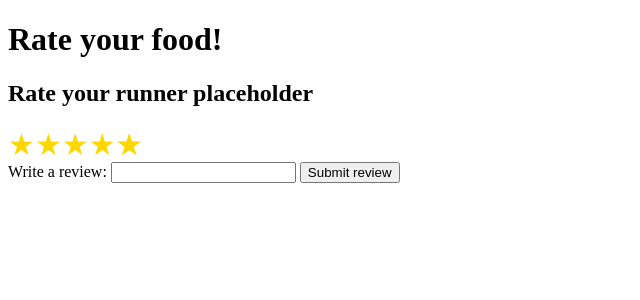
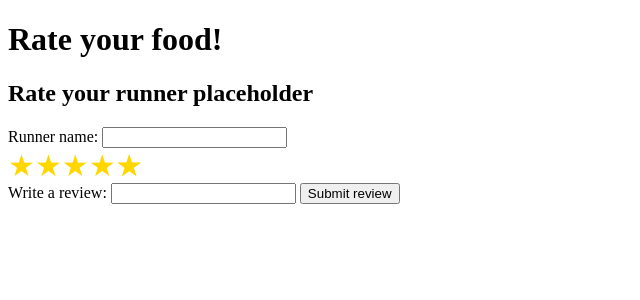
Before and after one commit to TimothyKiu/Food-Delivery-MMU, a Flask app: page /ratings in a window 1280 px wide, after a click that opens the changed part. Shown: the top 300 px of the page, without its empty margins (0-640 px from the left). Run offline with Flask 3, Linux system fonts and the light colour scheme.

Commit message:
Table now automatically calculates accumulative ratings instead of manually refreshing in mysql workbench

```diff
--- a/main.py
+++ b/main.py
@@ -19,6 +19,9 @@ mycursor = db.cursor(buffered=True)
 
 app = Flask(__name__)
 app.secret_key = 'theSecretKeyToTheEvilPiratesTreasureHarHarHar'
+
+
+
 
 # Dummy data for testing purposes
 users = {'john': 'password',
@@ -47,17 +50,39 @@ def ratings():
     if request.method == 'POST':
         ratings = request.form.get('rating')
         review = request.form.get('writeReview')
-        usernameR = request.form.get('usernameR')
+        usernameR = request.form.get('runnerName')
+
 
         insert_query = "INSERT INTO webDB.reviews (user_name, review_text, rating_given) VALUES (%s, %s, %s)"
-        mycursor.execute(insert_query, ("placeholder", review, ratings))
+        mycursor.execute(insert_query, (usernameR, review, ratings,))
         db.commit()  # Commit the transaction to save changes to the database
-        mycursor.close()
 
-        return redirect(url_for("profile"))
+        # Create temporary table
+        mycursor.execute('''
+               CREATE TEMPORARY TABLE IF NOT EXISTS temp_accumulative AS
+               SELECT user_name, AVG(rating_given) AS total_rating
+               FROM reviews
+               GROUP BY user_name
+           ''')
+
+        # Update main table with values from temporary table
+        mycursor.execute('''
+               UPDATE reviews rev
+               JOIN temp_accumulative temp ON rev.user_name = temp.user_name
+               SET rev.accumulative_reviews = temp.total_rating
+           ''')
+
+        # Commit changes and close connection
+        db.commit()
+
+        return redirect(url_for("ratingsent"))
 
     #Draw the website template from the folder!
     return render_template('ratings.html')
+
+@app.route('/ratingsent', methods=['GET', 'POST'])
+def ratingsent():
+    return render_template('ratingsent.html')
 
 def index():
     #Draw the website template from the folder!
@@ -79,18 +104,21 @@ def profile():
         loggedIn = session.get('loggedIn')
         errorText = "placeholder"
 
-        loggedOut = None
-        deleteAccount = None
+        query = "SELECT accumulative_reviews FROM webDB.reviews WHERE user_name = %s "
+        mycursor.execute(query, (usernameP,))
+        ratings = mycursor.fetchall()
 
-        #loggedin detected
-
+        # Execute the SQL query with the username and password as parameters
+        # This is where user enters his credentials in the HTML page, the parameter values then are run into the
+        # query, if it finds a match it returns something back, if not then it returns null
+        mycursor.execute(query, (usernameP,))
+        # Fetch the result (assuming only one row is expected)
 
         if request.method == 'POST':
             # Retrieve the value of the 'logOut' form field
 
             loggedOut = request.form.get('logOut')
             deleteAccount = request.form.get('deleteAccount')
-
 
             noLoginYet = "You haven't logged in!"
             accountDeleted = "Account successfully deleted..."
@@ -117,7 +145,7 @@ def profile():
                 # if loggedOut == "True":
                 #     session['username'] = "You can't delete now! Youve already logged out..."
 
-        return render_template('profile.html', usernameP=usernameP, loggedIn=loggedIn, errorText=errorText)
+        return render_template('profile.html', usernameP=usernameP, loggedIn=loggedIn, errorText=errorText, ratings=ratings)
 
     else:
         return redirect(url_for("login"))
--- a/static/ratings.css
+++ b/static/ratings.css
@@ -4,25 +4,25 @@ input[type="radio"] {
 }
 
 /* Designs the star icons */
-label.star {
+.rating-css label.star {
     font-size: 30px;
     color: #aaa;
     cursor: pointer;
 }
 
 /* Styles star icons when checked */
-input[type="radio"]:checked + label.star:before {
+.rating-css input[type="radio"]:checked + label.star:before {
     content: '\2605'; /* Star code */
     color: gold;
     position: fixed;
 
 }
 
-input:not(:checked) ~ label:hover {
+.rating-css input:not(:checked) ~ label:hover {
     color:gold;
 }
 
-input:checked ~ label {
+.rating-css input:checked ~ label {
     color: gold;
 }
 
--- a/templates/profile.html
+++ b/templates/profile.html
@@ -6,6 +6,7 @@
     </head>
     <body>
         <h1>Hi, {{ usernameP }}</h1>
+        <h2>Ratings: {{ratings}} </h2>
          <form method="post">
             <button type="submit" name="logOut" id="logOut" value="True" >Log out</button>
             <button type="submit" name="deleteAccount" id="deleteAccount" value="True" >Delete account</button>
--- a/templates/ratings.html
+++ b/templates/ratings.html
@@ -10,6 +10,10 @@
     <h1>Rate your food!</h1>
     <h2>Rate your runner placeholder </h2>
     <form action="/ratings" method="post" class="logindiv">
+
+        <label for="runnerName" class="runnerName">Runner name:</label>
+        <input id="runnerName" name="runnerName" required>
+
          <div class="rating-css">
             <input type="radio" id="5star" name="rating" value="5" required>
             <label class="star" for="5star">&#9733;</label>
```
Also changed, not shown: templates/ratingsent.html (added, +10 -0 lines).
